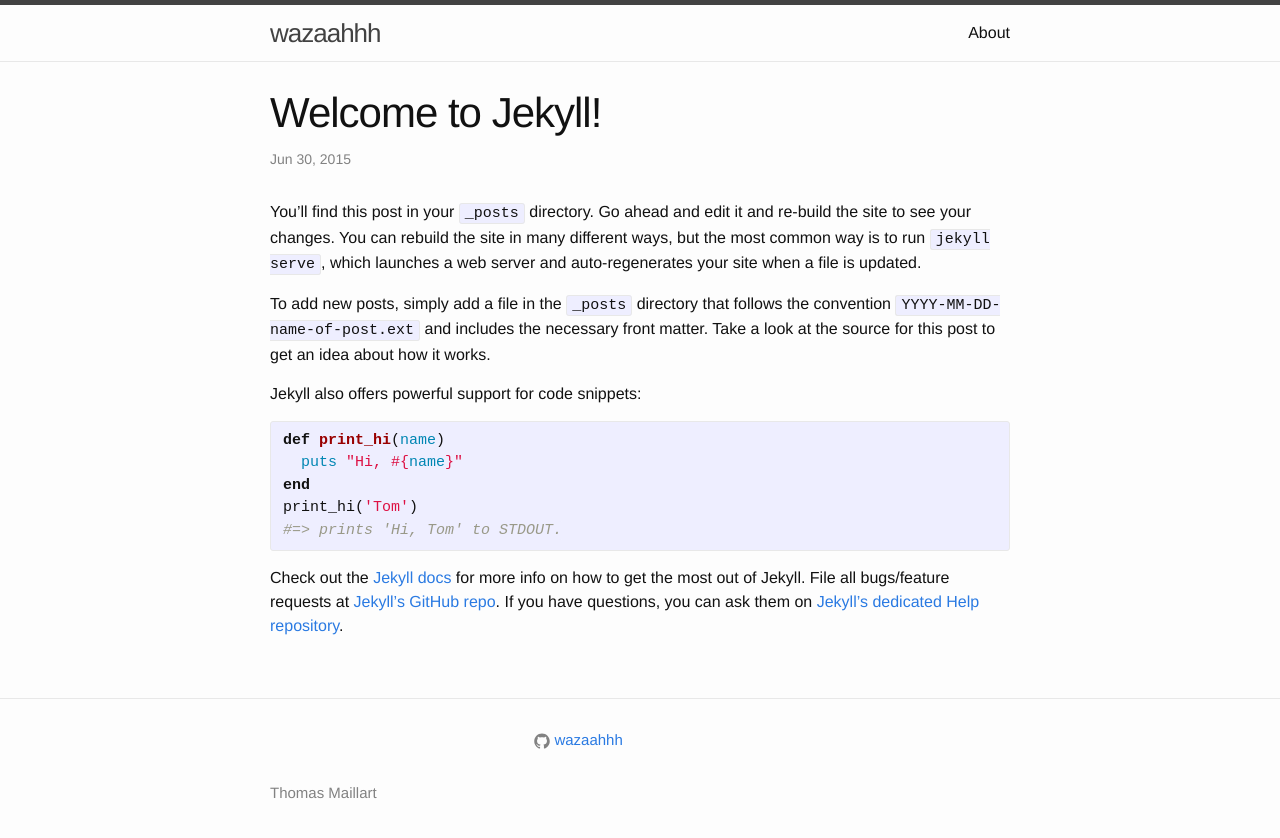
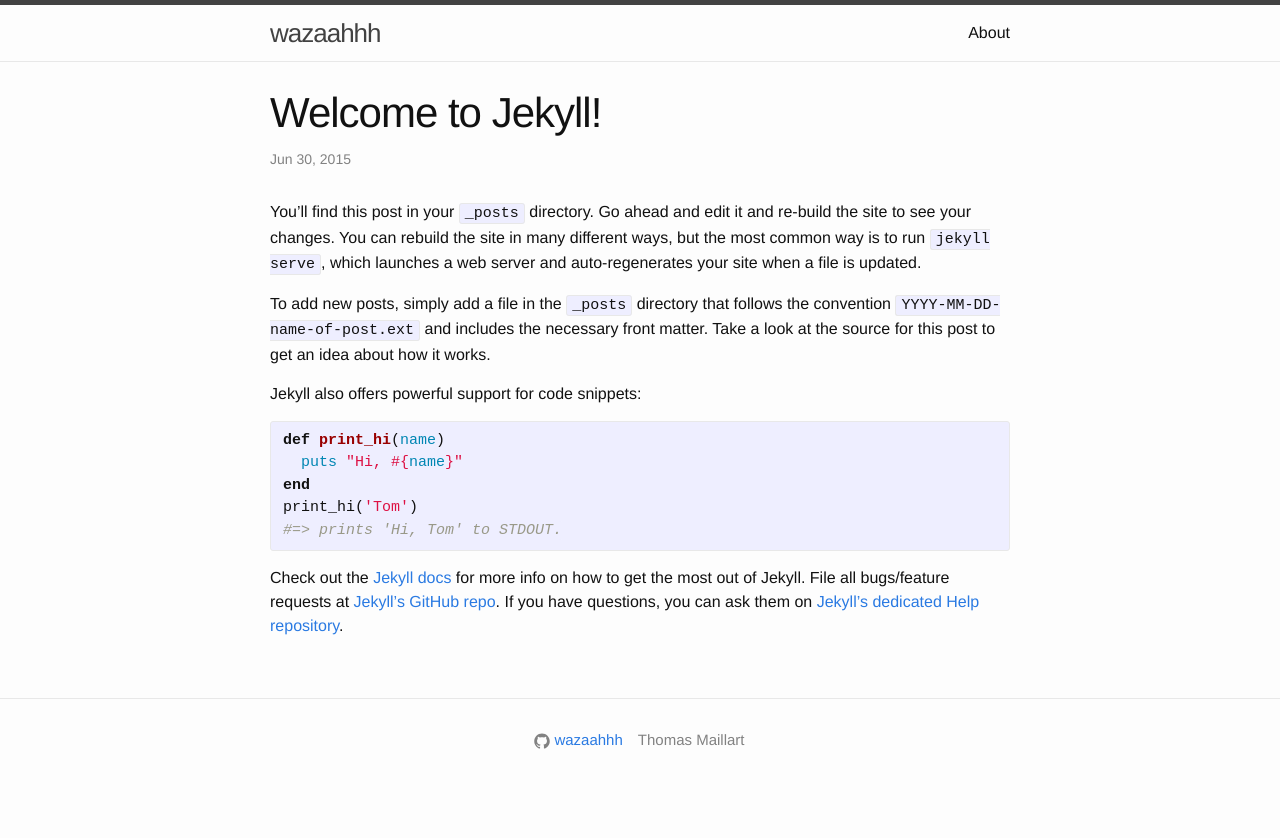
Before and after one commit to wazaahhh/wazaahhh.github.io, a Jekyll site: the page built from _posts/2015-06-30-welcome-to-jekyll.markdown, in a window 1280 px wide. Shown: the top 838 px of the page. Built offline with Jekyll 4.4.1, drawn with Linux system fonts in a browser that asks for light colours.

Commit message:
Update footer.html

```diff
--- a/_includes/footer.html
+++ b/_includes/footer.html
@@ -12,7 +12,7 @@
         </ul>
       </div>
 
-      <div class="footer-col  footer-col-1">
+      <div class="footer-col  footer-col-0">
         <ul class="social-media-list">
           {% if site.github_username %}
           <li>
```
